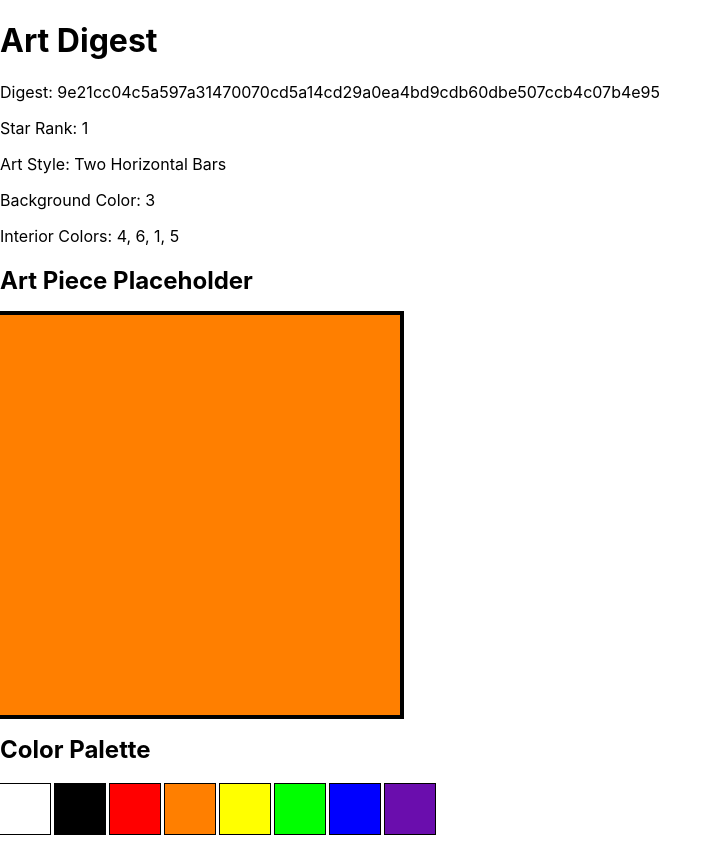
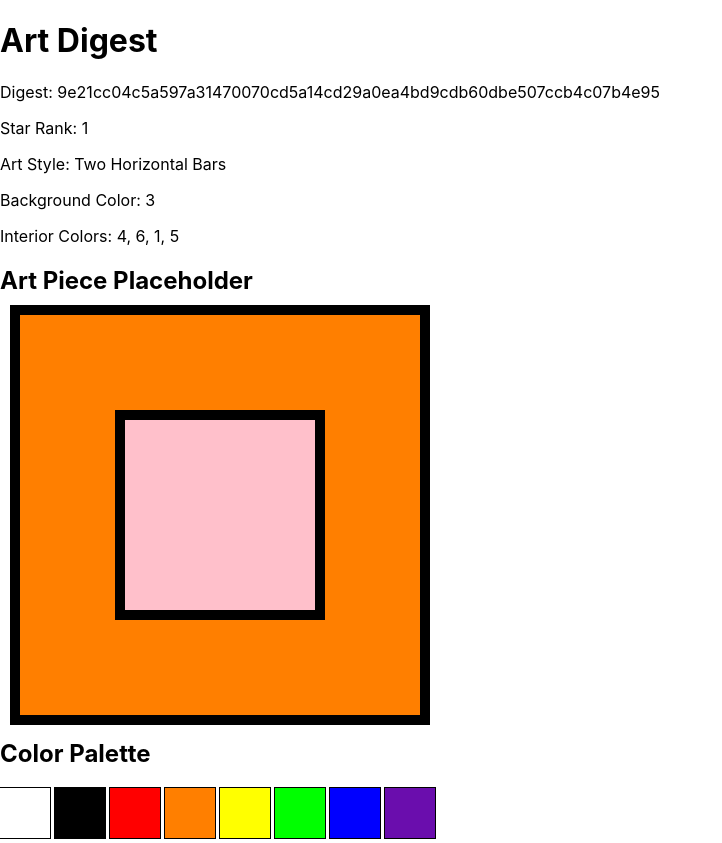
Before and after one commit to jduffey/starborn-website, a React (Create React App) app in the folder client/: page / in a window 1280 px wide. Shown: the whole page, without its empty margins (0-722 px from the left). Built offline with nearby package versions, Linux system fonts and the light colour scheme.

Commit message:
Each ArtPiece has a hardcoded pink single square box in the middle

```diff
--- a/client/src/App.css
+++ b/client/src/App.css
@@ -41,7 +41,8 @@
 .art-piece {
     width: 400px;
     height: 400px;
-    outline: 4px solid black;
+    outline: 10px solid black;
+    margin-left: 20px;
 }
 
 .color-palette {
--- a/client/src/ArtPiece.js
+++ b/client/src/ArtPiece.js
@@ -1,12 +1,23 @@
 const ArtPiece = ({ backgroundColor }) => {
+    const BORDER_WIDTH = 10;
     return (
         <div>
             <h2>Art Piece Placeholder</h2>
-            <div
+            <svg
                 className="art-piece"
                 style={{ backgroundColor: backgroundColor }}
             >
-            </div>
+                <rect
+                    x={100}
+                    y={100}
+                    width={200}
+                    height={200}
+                    fill={"pink"}
+                    stroke={"black"}
+                    strokeWidth={BORDER_WIDTH}
+                    fillOpacity={1}
+                />
+            </svg>
         </div>
     );
 }
```
